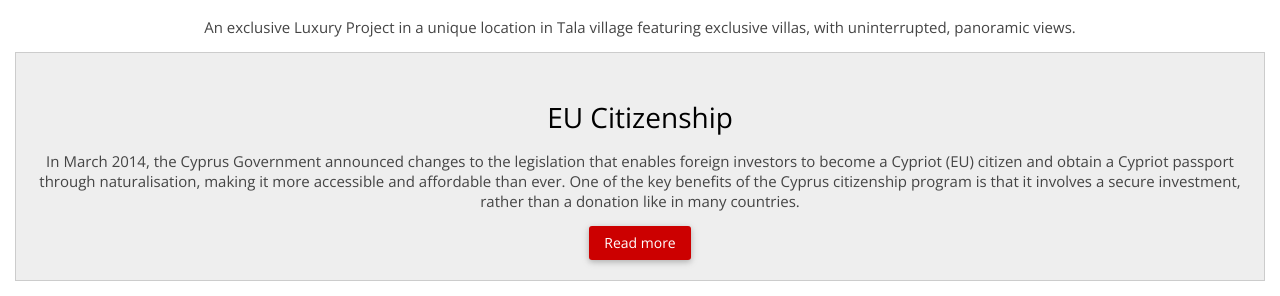
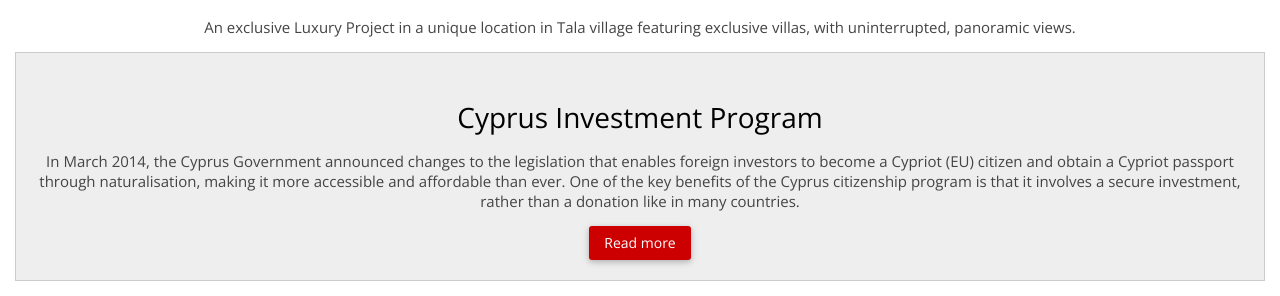
Before and after one commit to Gavrielides-developers/web-app, a Jekyll site: the page built from index.html, in a window 1280 px wide. Shown: the part 612-908 px from the top of the page. Built offline with Jekyll 4.4.1, drawn with Linux system fonts in a browser that asks for light colours.

Commit message:
Update index.html

```diff
--- a/index.html
+++ b/index.html
@@ -19,9 +19,9 @@ language: en
 		<h1>Paphos Luxury Villas and Apartments</h1>
 		<p>An exclusive Luxury Project in a unique location in Tala village featuring exclusive villas, with uninterrupted, panoramic views.</p>
 		<div class="note centered">
-			<h2>EU Citizenship</h2>
+			<h2>Cyprus Investment Program</h2>
 			<p>In March 2014, the Cyprus Government announced changes to the legislation that enables foreign investors to become a Cypriot (EU) citizen and obtain a Cypriot passport through naturalisation, making it more accessible and affordable than ever. One of the key benefits of the Cyprus citizenship program is that it involves a secure investment, rather than a donation like in many countries.</p>
-			<a class="button" href="{{ "/en/Investment-Citizenship/" | prepend: domain }}">Read more</a>
+			<a class="button" href="{{ "/en/Cyprus-Investment-Program/" | prepend: domain }}">Read more</a>
 		</div>
 		</div>
 	</div>
```
